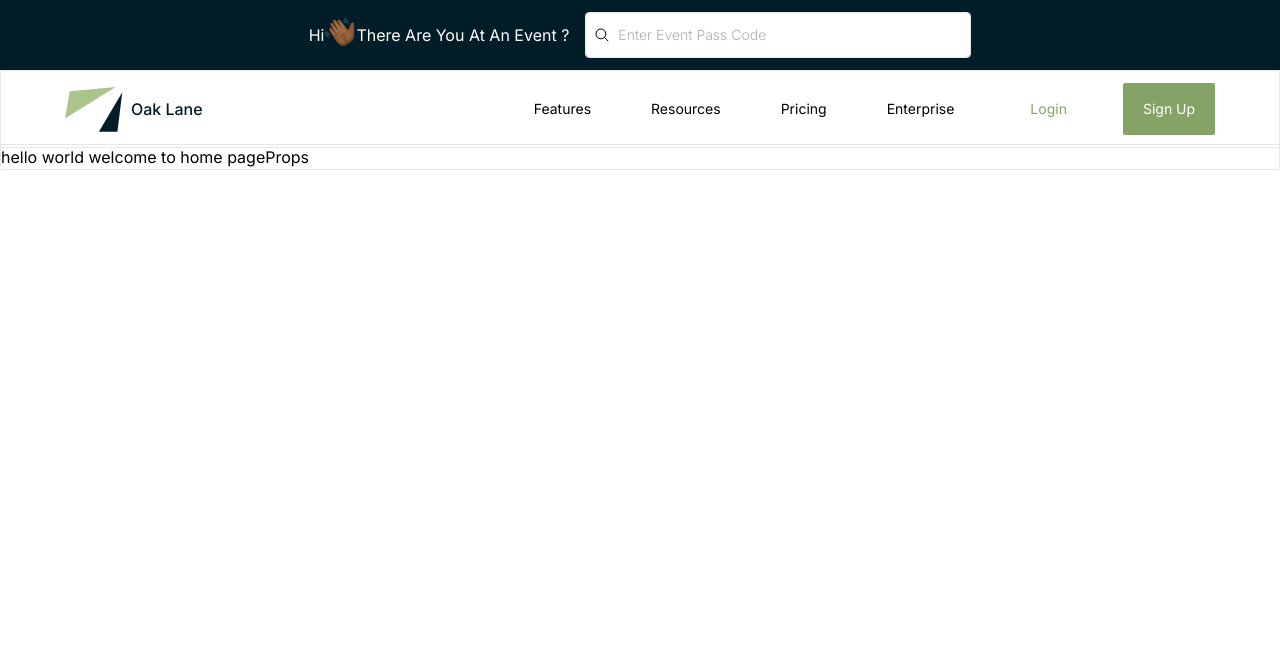
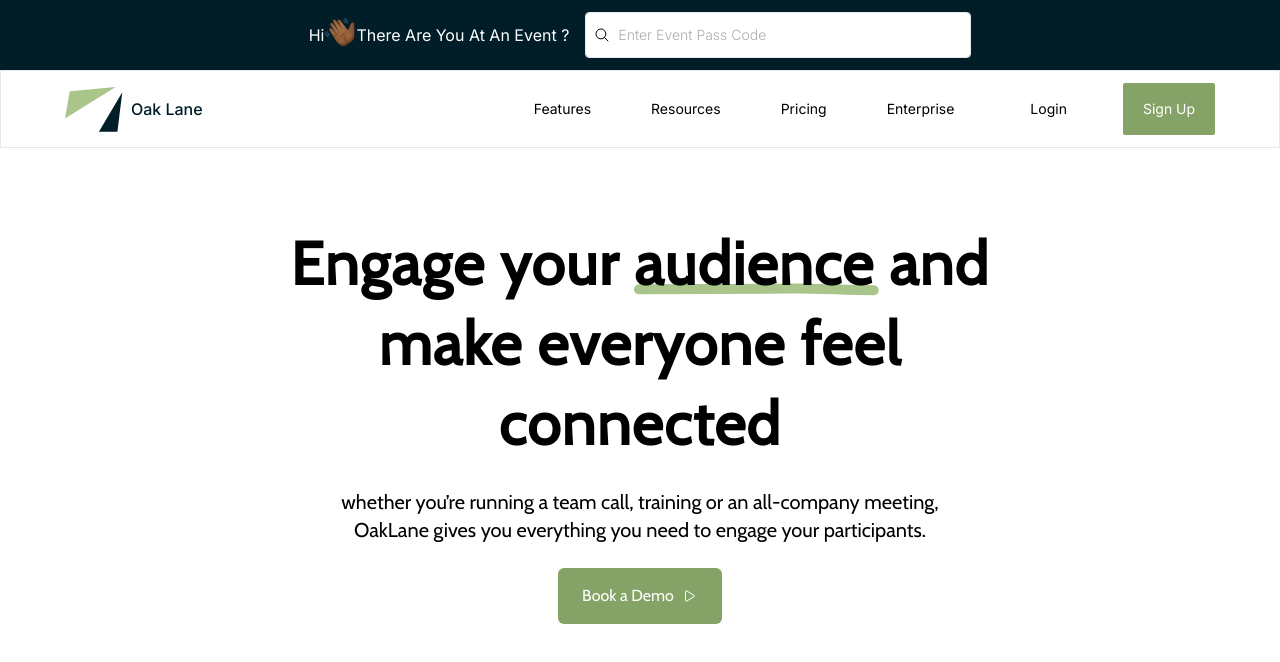
Before and after one commit to devdahcoder/oak-lane, a Next.js app: page / in a window 1280 px wide. Shown: the top 662 px of the page. Built offline with nearby package versions, Linux system fonts and the light colour scheme.

Commit message:
feat: added book event demo section text

```diff
--- /dev/null
+++ b/components/Button.tsx
@@ -0,0 +1,33 @@
+import React from 'react';
+
+
+type Props = {
+    text?: string;
+    className?: string;
+    style?: React.CSSProperties;
+    isRightIcon?: boolean;
+    isLeftIcon?: boolean;
+    icon?: React.ReactNode;
+    iconContainerClassName?: string;
+    iconContainerStyle?: React.CSSProperties;
+}
+
+const Button = (props: Props) => {
+
+    const Icon = (props: {icon: React.ReactNode; iconContainerClassName?: string; iconContainerStyle?: React.CSSProperties;}) => (
+
+        <span style={props?.iconContainerStyle} className={`${props?.iconContainerClassName}`}>{props?.icon}</span>
+    )
+
+    return (
+        <div>
+            <button style={props?.style} className={`outline-none border-0 flex items-center ${props?.className}`}>
+                {props?.isLeftIcon && <Icon icon={props?.icon} iconContainerClassName={props?.iconContainerClassName} iconContainerStyle={props?.iconContainerStyle} />}
+                {props?.text}
+                {props?.isRightIcon && <Icon icon={props?.icon} iconContainerClassName={props?.iconContainerClassName} iconContainerStyle={props?.iconContainerStyle} />}
+            </button>
+        </div>
+    )
+}
+
+export default Button
--- a/components/Layouts/AppLayout.tsx
+++ b/components/Layouts/AppLayout.tsx
@@ -1,6 +1,8 @@
 import React from 'react'
 import Header from '../Header';
+import ContainerSize from './ContainerSize';
 import { getMainLayout } from './MainLayout';
+
 
 
 type Props = {
@@ -11,8 +13,10 @@ const AppLayout = (props: Props) => {
     return (
         <div>
             <Header />
-            <div className="border mt-36">
-                {props?.children}
+            <div className="mt-36">
+                <ContainerSize className="flex flex-col w-[90%] my-0 mx-auto">
+                    {props?.children}
+                </ContainerSize>
             </div>
         </div>
     )
--- /dev/null
+++ b/components/Layouts/ContainerSize.tsx
@@ -0,0 +1,17 @@
+import React from 'react'
+
+type Props = {
+    children: React.ReactNode;
+    className?: string;
+    style?: React.CSSProperties;
+}
+
+const ContainerSize = (props: Props) => {
+    return (
+        <div style={props?.style} className={`${props?.className}`}>
+            {props?.children}
+        </div>
+    )
+}
+
+export default ContainerSize
--- /dev/null
+++ b/components/Sections/BookDemo.tsx
@@ -0,0 +1,39 @@
+import React from 'react';
+import Button from '../Button';
+import ContainerSize from '../Layouts/ContainerSize';
+import { IoPlayOutline } from 'react-icons/io5';
+import Stripe from '../../public/Icons/Stripe';
+
+
+type Props = {}
+
+const BookDemo = (props: Props) => {
+    return (
+        <div className="flex flex-col items-center font-cabin pt-20">
+            <ContainerSize className="flex flex-col items-center justify-center text-center w-[70%] space-y-6">
+                <div className="relative flex flex-col items-center justify-center text-6xl font-semibold leading-[5rem] tracking-wide">
+                    <h1>Engage your <span className="relative"> <Stripe className="absolute bottom-1 left-0 -z-50" /> audience</span> and make everyone feel connected</h1>
+
+                </div>
+                <div className="flex flex-col items-center justify-center text-xl px-20">
+                    <p>whether you’re running a team call, training or an all-company meeting, OakLane gives you everything you need to engage your participants.</p>
+                </div>
+
+                <div>
+                    <Button
+                        text={"Book a Demo"}
+                        isRightIcon={true}
+                        icon={<IoPlayOutline className={``} />}
+                        className={`bg-green-100 text-white rounded-md py-4 px-6`}
+                        iconContainerClassName={`flex flex-row items-center justify-center ml-2`}
+                    />
+                </div>
+            </ContainerSize>
+            <div>
+
+            </div>
+        </div>
+    )
+}
+
+export default BookDemo
--- a/context/navigation.ts
+++ b/context/navigation.ts
@@ -36,7 +36,7 @@ export const navigation: HeaderNavigation[] = [
         href: "#",
         type: HeaderNavigationEnum.LINK,
         className: `
-            bg-white text-green-100 px-9 py-4 transition-all delay-100 ease-linear
+            bg-white text-black px-9 py-4 transition-all delay-100 ease-linear
             rounded-sm hover:bg-green-100 hover:text-white`,
     },
     {
--- a/pages/index.tsx
+++ b/pages/index.tsx
@@ -2,12 +2,13 @@ import type { NextPage } from 'next'
 import Head from 'next/head'
 import Image from 'next/image'
 import { getAppLayout } from '../components/Layouts/AppLayout'
+import BookDemo from '../components/Sections/BookDemo'
 import styles from '../styles/Home.module.css'
 
 const HomePage = () => {
   return (
-    <div >
-      hello world welcome to home pageProps
+    <div>
+      <BookDemo />
     </div>
   )
 }
--- /dev/null
+++ b/public/Icons/Stripe.tsx
@@ -0,0 +1,49 @@
+import * as React from "react";
+
+type Props = {
+    text?: string;
+    className?: string;
+    style?: React.CSSProperties;
+    width?: string;
+    height?: string;
+    stroke?: string;
+    strokeWidth?: string;
+    strokeLinecap?: 'butt' | 'round' | 'square' | 'inherit';
+    strokeLinejoin?: string;
+    fill?: string;
+}
+
+
+const Stripe = (props: Props) => {
+
+    const {text, className, style, width, height, stroke, strokeWidth, strokeLinecap, strokeLinejoin, fill} = props;
+
+    const svgStyle = className ?? '';
+    const svgWidth = width ?? '245';
+    const svgHeight = height ?? '13';
+    const fillStyle = fill ?? 'none';
+    const strokeStyle = stroke ?? '#A9C58B';
+    const svgStrokeWidth = strokeWidth ?? '10';
+    const strokeLinecapStyle = strokeLinecap ?? 'round';
+
+    return (
+        <svg
+            className={svgStyle}
+            width={svgWidth}
+            height={svgHeight}
+            viewBox={`0 0 ${svgWidth} ${svgHeight}`}
+            fill={fillStyle}
+            xmlns="http://www.w3.org/2000/svg"
+            style={style}
+        >
+            <path
+            d="M5 6.34962C57.4626 6.34962 109.876 5.48669 162.34 5.48669C188.175 5.48669 213.873 7.21254 239.715 7.21254"
+            stroke={strokeStyle}
+            strokeWidth={svgStrokeWidth}
+            strokeLinecap={strokeLinecapStyle}
+            />
+        </svg>
+    )
+};
+
+export default Stripe;
--- a/styles/globals.scss
+++ b/styles/globals.scss
@@ -1,4 +1,5 @@
 @import url('https://fonts.googleapis.com/css2?family=Inter:wght@100;200;300;400;500;600;700;800&display=swap');
+@import url('https://fonts.googleapis.com/css2?family=Cabin&family=Raleway:wght@100;200;300;400;500;600&display=swap');
 
 
 @tailwind base;
@@ -14,7 +15,7 @@ body {
   padding: 0;
   margin: 0;
   scroll-behavior: smooth;
-  font-family: Inter, -apple-system, BlinkMacSystemFont, Segoe UI, Roboto, Oxygen,
+  font-family: Inter, Cabin, Raleway, -apple-system, BlinkMacSystemFont, Segoe UI, Roboto, Oxygen,
     Ubuntu, Cantarell, Fira Sans, Droid Sans, Helvetica Neue, sans-serif;
 
     &::-webkit-scrollbar {
--- a/tailwind.config.js
+++ b/tailwind.config.js
@@ -21,6 +21,8 @@ module.exports = {
       },
       fontFamily: {
         inter: ['Inter', 'sans-serif'],
+        cabin: ['Cabin', 'sans-serif'],
+        raleway: ['Raleway', 'sans-serif'],
       },
       animation: {
         'scale-out': 'scale-out 800ms ease',
```
